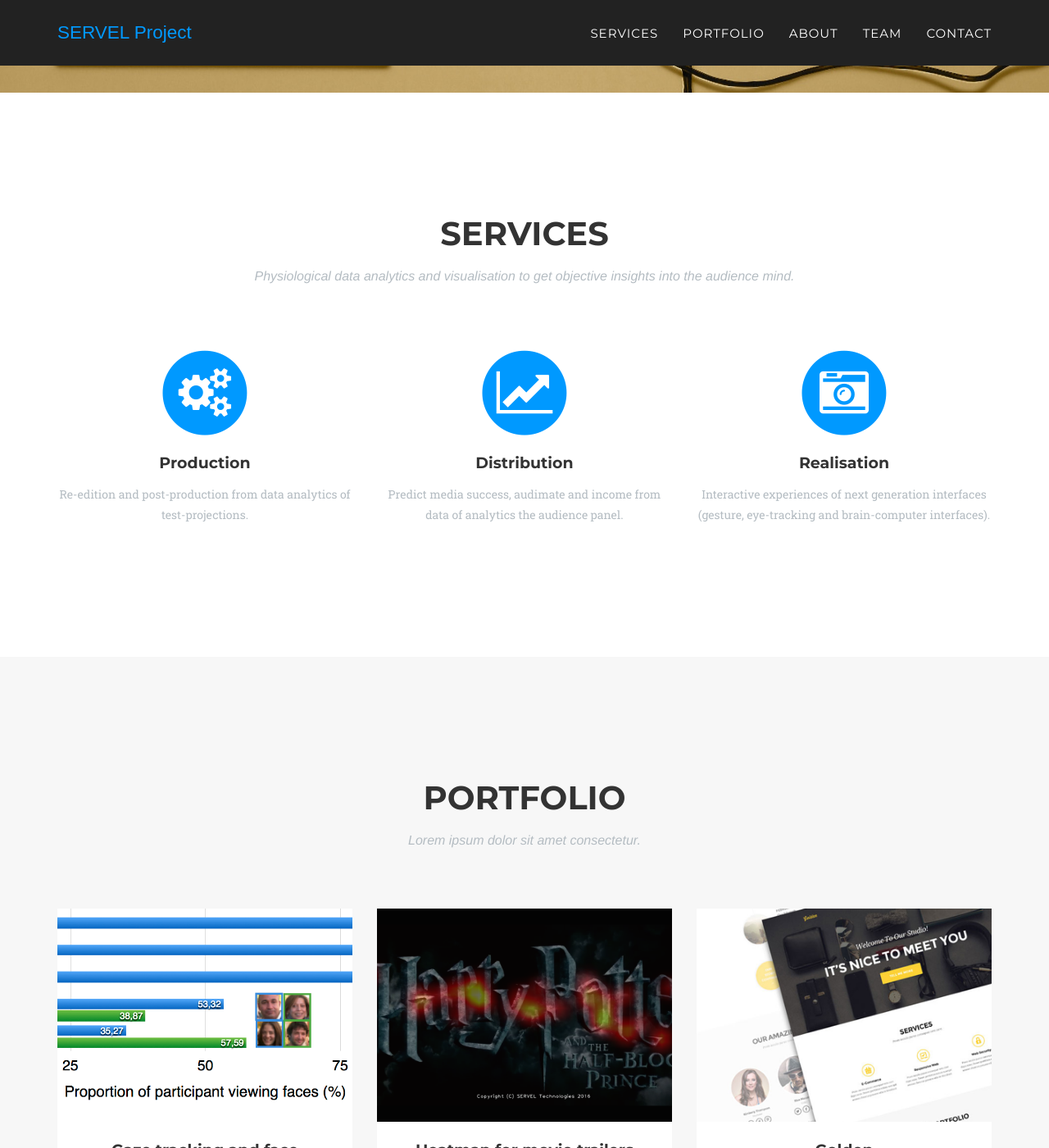
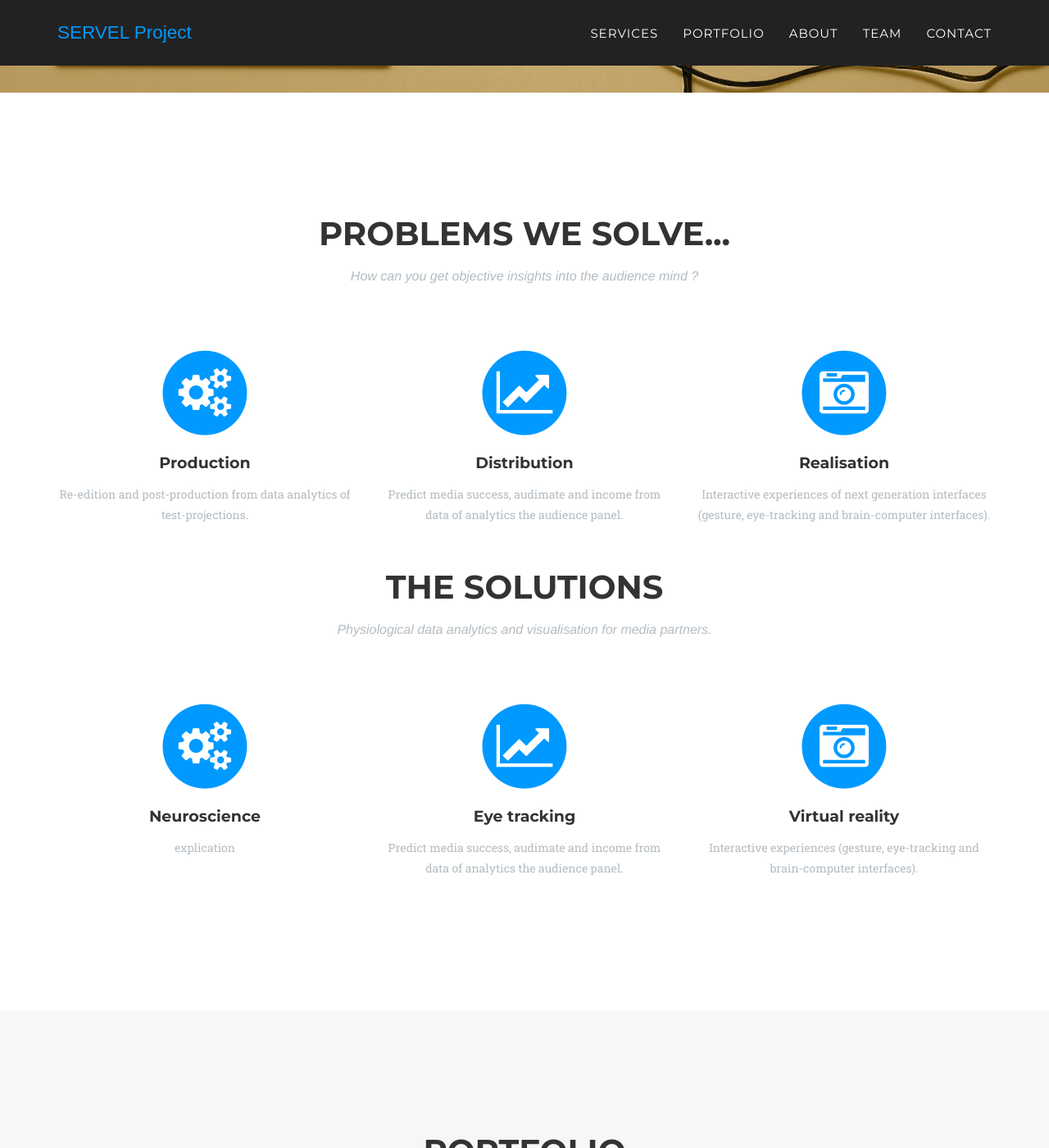
Before and after one commit to servelproject/servel-technologies.io, a Jekyll site: the page built from index.html, in a window 1280 px wide and 1400 px high, scrolled down 645 px. Shown: the whole window at 82% size. Built offline with Jekyll 4.4.1, drawn with Linux system fonts in a browser that asks for light colours; some web fonts are replaced.

Commit message:
problem/solution s added

```diff
--- a/_includes/services.html
+++ b/_includes/services.html
@@ -3,8 +3,8 @@
         <div class="container">
             <div class="row">
                 <div class="col-lg-12 text-center">
-                    <h2 class="section-heading">Services</h2>
-                    <h3 class="section-subheading text-muted">Physiological data analytics and visualisation to get objective insights into the audience mind.</h3>
+                    <h2 class="section-heading">Problems we solve...</h2>
+                    <h3 class="section-subheading text-muted">How can you get objective insights into the audience mind ?</h3>
                 </div>
             </div>
             <div class="row text-center">
@@ -33,5 +33,41 @@
                     <p class="text-muted">Interactive experiences of next generation interfaces (gesture, eye-tracking and brain-computer interfaces).</p>
                 </div>
             </div>
+            <br/>
+            <br/>
+            <div class="row">
+                <div class="col-lg-12 text-center">
+                    <h2 class="section-heading">The solutions</h2>
+                    <h3 class="section-subheading text-muted">Physiological data analytics and visualisation for media partners.</h3>
+                </div>
+            </div>
+        </div>
+        <div class="container">
+            <div class="row text-center">
+                <div class="col-md-4">
+                    <span class="fa-stack fa-4x">
+                        <i class="fa fa-circle fa-stack-2x text-primary"></i>
+                        <i class="fa fa-cogs fa-stack-1x fa-inverse"></i>
+                    </span>
+                    <h4 class="service-heading">Neuroscience</h4>
+                    <p class="text-muted">explication </p>
+                </div>
+                <div class="col-md-4">
+                    <span class="fa-stack fa-4x">
+                        <i class="fa fa-circle fa-stack-2x text-primary"></i>
+                        <i class="fa fa-line-chart fa-stack-1x fa-inverse"></i>
+                    </span>
+                    <h4 class="service-heading">Eye tracking</h4>
+                    <p class="text-muted">Predict media success, audimate and income from data of analytics the audience panel.</p>
+                </div>
+                <div class="col-md-4">
+                    <span class="fa-stack fa-4x">
+                        <i class="fa fa-circle fa-stack-2x text-primary"></i>
+                        <i class="fa fa-camera-retro fa-stack-1x fa-inverse"></i>
+                    </span>
+                    <h4 class="service-heading">Virtual reality</h4>
+                    <p class="text-muted">Interactive experiences (gesture, eye-tracking and brain-computer interfaces).</p>
+                </div>
+            </div>
         </div>
     </section>
```
Also changed, not shown: 6 other files.
